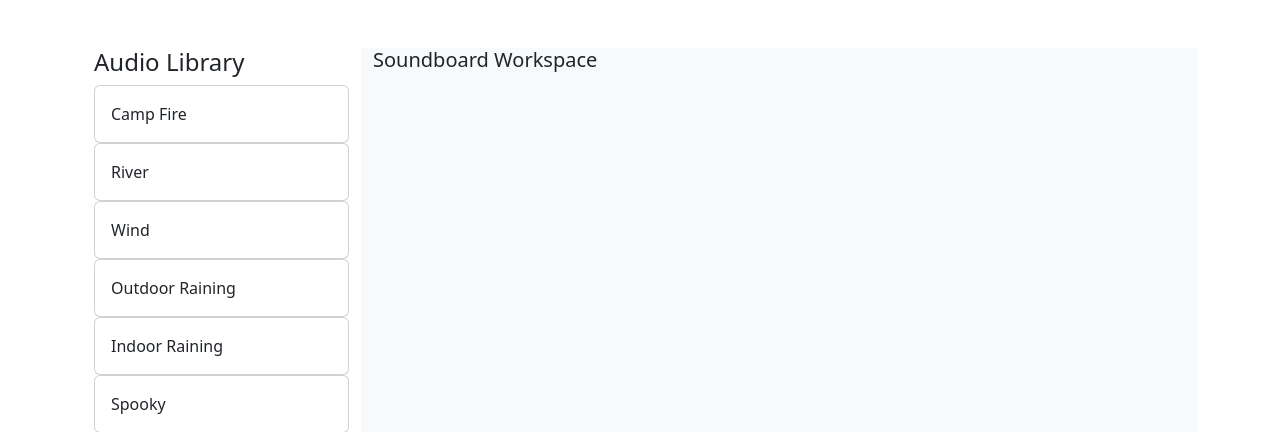
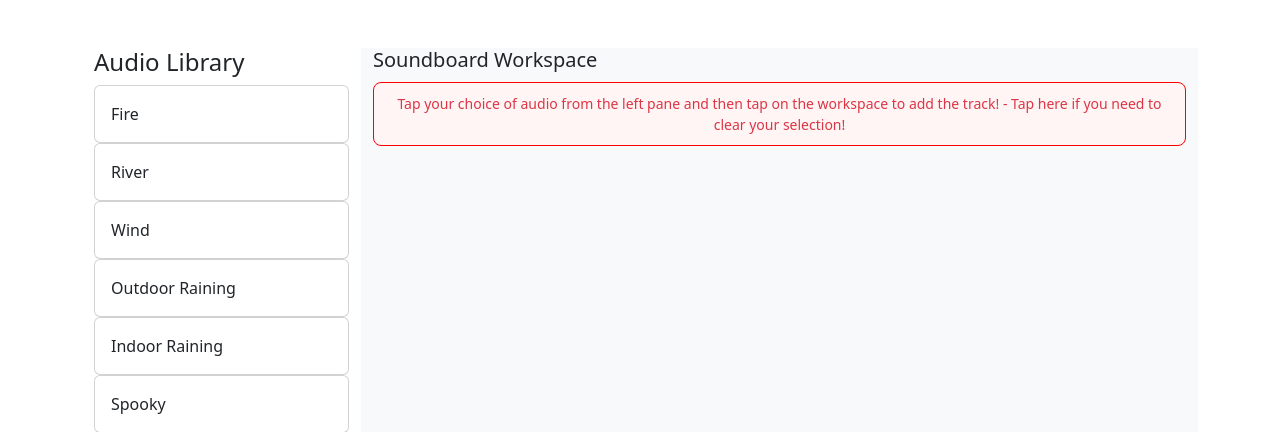
Before and after one commit to MarshallJD1/SoundScapers, a Django app: page /soundboard/ in a window 1280 px wide. Shown: the part 56-488 px from the top of the page. Run offline with Django 4.2, Linux system fonts and the light colour scheme; data that the repository does not hold is empty; some libraries are stand-ins or nearby versions.

Commit message:
Functionality working, but need to make workspace div tappable

```diff
--- a/static/css/soundboard.css
+++ b/static/css/soundboard.css
@@ -139,10 +139,10 @@
 
 /* Styling for the Workspace */
 .workspace {
-    display: flex;
-    flex-wrap: wrap;
-    justify-content: space-around;
-    margin-top: 20px;
+    min-height: 300px; /* Or any appropriate height */
+    border: 2px dashed #ccc; /* Optional: Visual indicator for debugging */
+    padding: 10px; /* Ensure content inside has some spacing */
+    background-color: #f8f9fa; /* Optional: Light background to distinguish */
 }
 
 /* Tooltip styling */
@@ -164,3 +164,20 @@
 #hidden-privacy {
     display: none;
 }
+
+/* Status Container Styling */
+.status-container {
+    border: 1px solid red;
+    padding: 10px;
+    margin: 10px 0;
+    border-radius: 8px;
+    background-color: #fff5f5;
+    text-align: center;
+}
+
+.text-danger {
+    color: red;
+    font-size: 14px;
+    margin: 0;
+    cursor: pointer; /* Makes it clear the text is clickable */
+}
--- a/static/js/soundboard.js
+++ b/static/js/soundboard.js
@@ -1,6 +1,7 @@
 document.addEventListener('DOMContentLoaded', async () => {
     const workspace = document.getElementById('workspace');
     const cards = document.querySelectorAll('.card');
+    const statusText = document.getElementById('status-text'); // Status message element
     let soundboardsFetched = false;
     let currentSoundboardId = document.getElementById('soundboard_id').value;
     let tracks = [];
@@ -111,6 +112,8 @@ document.addEventListener('DOMContentLoaded', async () => {
 
         // Store the dragged card's audio data
         draggedAudio = target.dataset.audio;
+        audioFileName = draggedAudio.split('/').pop().split('.')[0];
+        updateStatusMessage(audioFileName);
 
         // Create a ghost element as a visual cue
         ghostElement = target.cloneNode(true);
@@ -162,12 +165,31 @@ document.addEventListener('DOMContentLoaded', async () => {
                     getData: () => draggedAudio, // Provide the dragged audio data
                 },
             });
+
+            // Update the status message
+            updateStatusMessage();
         }
 
         // Clean up
         ghostElement.remove();
         ghostElement = null;
         draggedAudio = null;
+    }
+
+    //update the status text
+
+    function updateStatusMessage(audioFileName = null) {
+        if (audioFileName) {
+            statusText.innerHTML = `
+                You have currently selected <strong>${audioFileName}</strong>.
+                Tap the workspace to add the track to the mixer - or <span class="clear-selection">tap here</span> to clear your selection!
+            `;
+        } else {
+            statusText.innerHTML = `
+                Tap your choice of audio card and then tap the workspace to add the track! -
+                <span class="clear-selection">Tap here</span> if you need to clear your selection!
+            `;
+        }
     }
 
 
@@ -944,5 +966,20 @@ document.addEventListener('DOMContentLoaded', async () => {
         }
     });
 
+    statusText.addEventListener('click', (e) => {
+        if (e.target.classList.contains('clear-selection')) {
+            // Clear the selection and update the status message
+            draggedAudio = null;
+            if (ghostElement) {
+                ghostElement.remove();
+                ghostElement = null;
+            }
+            updateStatusMessage(); // Reset the status message
+        }
+    });
+
+
+
+
 
 });
--- a/templates/soundboard_index.html
+++ b/templates/soundboard_index.html
@@ -12,28 +12,36 @@
     <div class="row flex-grow-1">
       <div class="col-3" id="side-pane">
         <h4>Audio Library</h4>
-        <div class="card" draggable="true" data-audio="{% static 'audio/fireloop.wav' %}">
-          <div class="card-body">Camp Fire</div>
+        <div class="card" draggable="true" data-audio="{% static 'audio/Fire.wav' %}">
+          <div class="card-body">Fire</div>
         </div>
-        <div class="card" draggable="true" data-audio="{% static 'audio/river.wav' %}">
+        <div class="card" draggable="true" data-audio="{% static 'audio/River.wav' %}">
           <div class="card-body">River</div>
         </div>
-        <div class="card" draggable="true" data-audio="{% static 'audio/wind.wav' %}">
+        <div class="card" draggable="true" data-audio="{% static 'audio/Wind.wav' %}">
           <div class="card-body">Wind</div>
         </div>
-        <div class="card" draggable="true" data-audio="{% static 'audio/wind.wav' %}">
+        <div class="card" draggable="true" data-audio="{% static 'audio/Outdoor_Raining.wav' %}">
           <div class="card-body">Outdoor Raining</div>
         </div>
-        <div class="card" draggable="true" data-audio="{% static 'audio/indoor_raining.wav' %}">
+        <div class="card" draggable="true" data-audio="{% static 'audio/Indoor_Raining.wav' %}">
           <div class="card-body">Indoor Raining</div>
         </div>
-        <div class="card" draggable="true" data-audio="{% static 'audio/spooky_forrest.wav' %}">
+        <div class="card" draggable="true" data-audio="{% static 'audio/Spooky.wav' %}">
           <div class="card-body">Spooky</div>
         </div>
       </div>
       <input type="hidden" id="soundboard_id" value="{{ soundboard_id }}">
-      <div class="col-9 bg-light" id="workspace">
+      <div class="col-9 bg-light" >
       <h5>Soundboard Workspace</h5>
+      <div id="status-message" class="status-container">
+        <p id="status-text" class="text-danger">
+            Tap your choice of audio from the left pane and then tap on the workspace to add the track! - Tap here if you need to clear your selection!
+        </p>
+      </div>
+      <div id="workspace">
+
+      </div>
 
     </div>
     </div>
```
Also changed, not shown: 9 other files.
